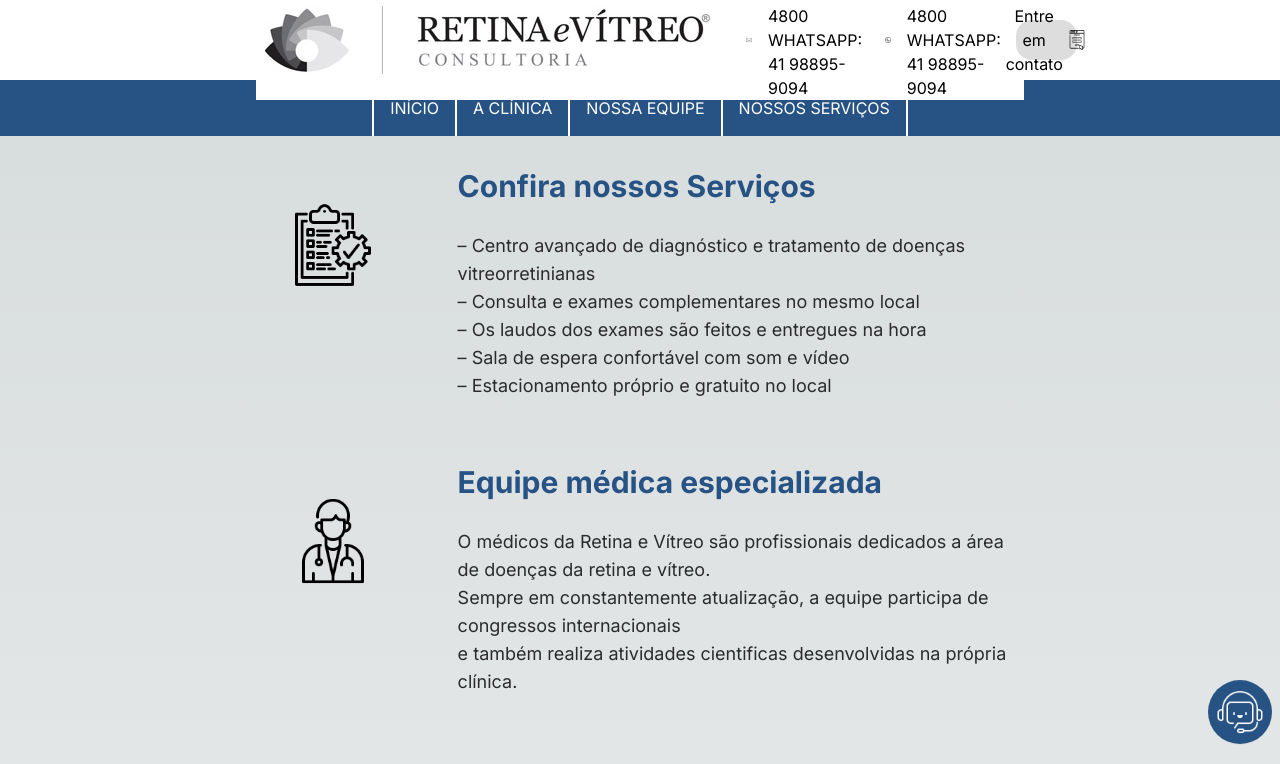
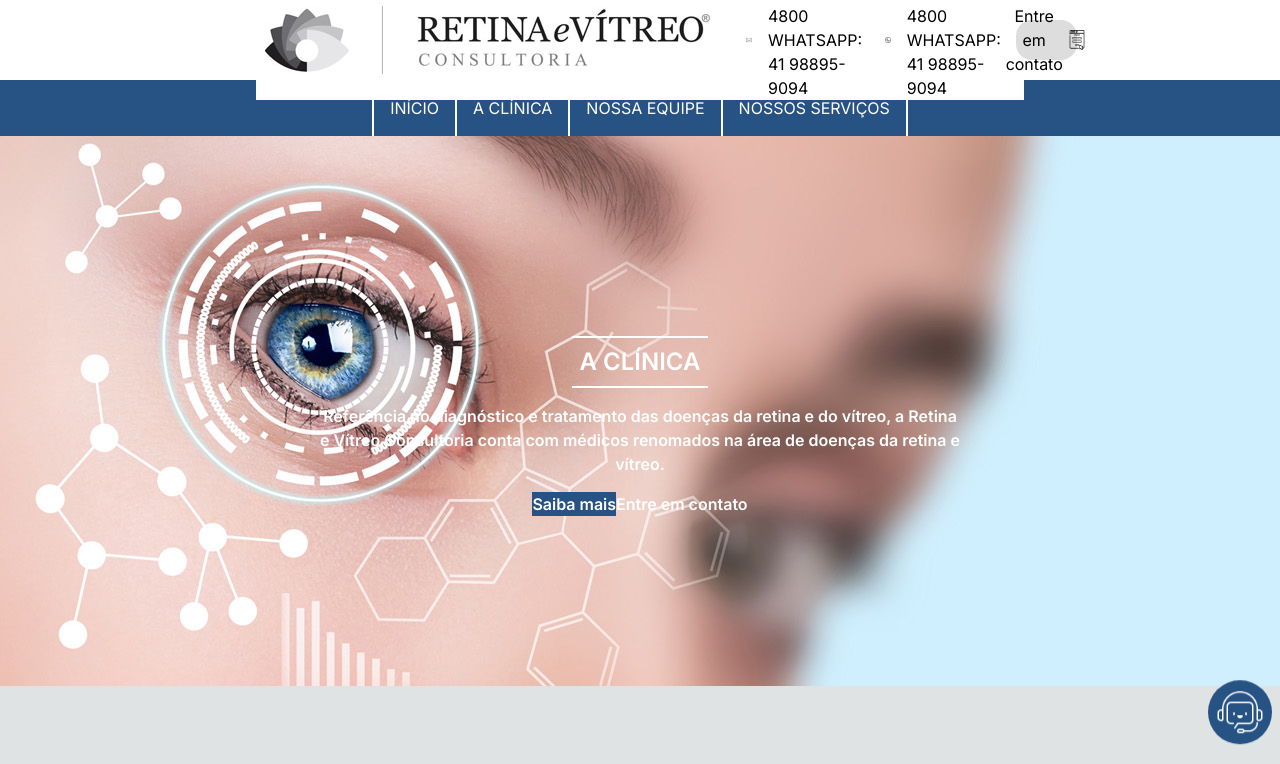
Before and after one commit to AxolCore/projeto_vitreo, a Next.js app: page / in a window 1280 px wide. Shown: the top 764 px of the page. Built offline with nearby package versions, Linux system fonts and the light colour scheme.

Commit message:
fazendo o banner e o segundo component

```diff
--- a/src/app/page.tsx
+++ b/src/app/page.tsx
@@ -1,3 +1,4 @@
+import Banner from "@/components/Banner";
 import CardsServicosSection from "@/components/CardsServicosSection";
 import ConveniosSection from "@/components/ConveniosSection";
 import ParallaxCardsSection from "@/components/ParallaxCardsSection";
@@ -5,6 +6,7 @@ import ParallaxCardsSection from "@/components/ParallaxCardsSection";
 export default function Home() {
   return (
     <main className="flex min-h-screen flex-col items-center">
+      <Banner />
       <CardsServicosSection />
       <ParallaxCardsSection />
       <ConveniosSection />
--- /dev/null
+++ b/src/components/Banner.tsx
@@ -0,0 +1,18 @@
+import Image from "next/image";
+
+export default function Banner(){
+    const imagemBanner = require('../../public/assets/ImagemBanner.jpg')
+    return(
+        <div className="flex justify-center items-center w-screen h-screen bg-fundoBanner bg-no-repeat text-white ">
+            <div className=" flex flex-col items-center w-1/2 h-1/2 gap-4 font-semibold">
+                <h1 className="text-2xl uppercase border-y-2 p-2 ">a clínica</h1>
+                <p className="text-center">Referência no diagnóstico e tratamento das doenças da retina e do vítreo, a Retina e Vítreo Consultoria conta com médicos renomados na área de doenças da retina e vítreo.</p>
+                <div>
+                    <button className="bg-darkblue">Saiba mais</button>
+                    <button>Entre em contato</button>
+                </div>
+            </div>
+
+        </div>
+    );
+}
--- a/tailwind.config.ts
+++ b/tailwind.config.ts
@@ -26,6 +26,7 @@ const config: Config = {
 
       },
       backgroundImage: {
+        "fundoBanner":"url(/assets/imagemBanner.jpg)",
         "gradient-radial": "radial-gradient(var(--tw-gradient-stops))",
         "gradient-conic":
           "conic-gradient(from 180deg at 50% 50%, var(--tw-gradient-stops))",
```
Also changed, not shown: public/assets/ImagemBanner.jpg (added).
